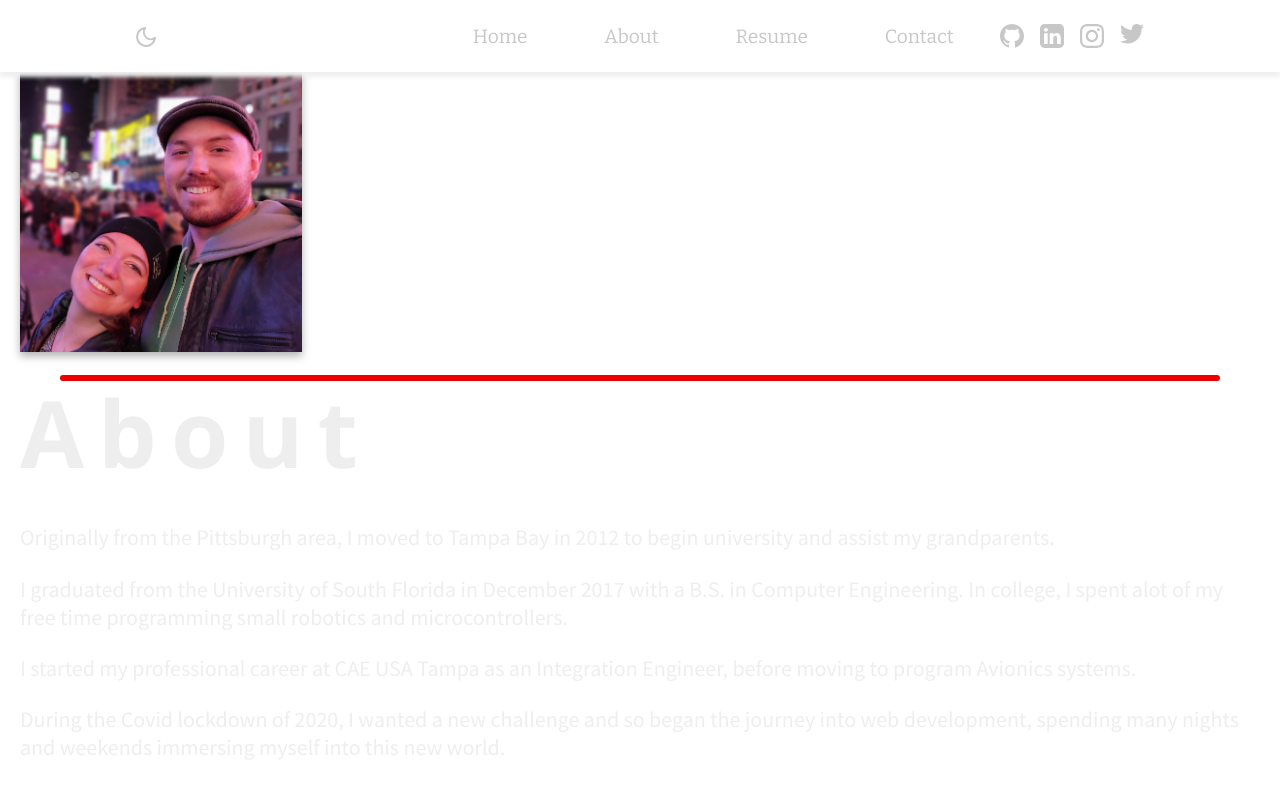
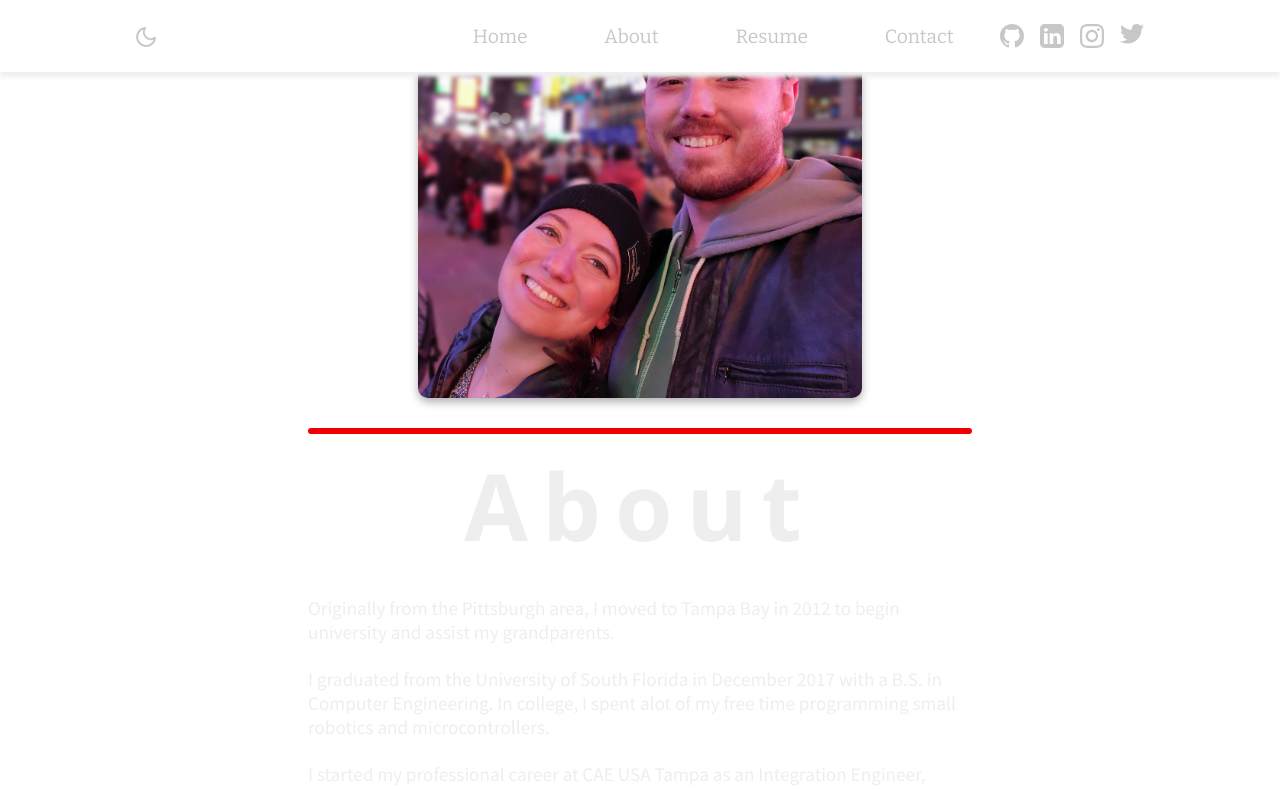
Before and after one commit to TSimmz/tsimmz.github.io, a React (Create React App) app: page /about in a window 1280 px wide. Shown: the top 789 px of the page. Built offline with nearby package versions, Linux system fonts and the light colour scheme; the HTML template or start-up script is replaced by a standard one.

Commit message:
Switched back to flex box for sizing purposes

```diff
--- a/src/components/landing/About/About.jsx
+++ b/src/components/landing/About/About.jsx
@@ -1,6 +1,12 @@
 import React, { useContext } from 'react';
 import { ThemeContext } from 'providers/ThemeProvider';
-import { Wrapper, AboutWrapper, Details, ImageWrapper } from './styles';
+import {
+  Wrapper,
+  AboutWrapper,
+  Details,
+  ImageWrapper,
+  AboutDivider,
+} from './styles';
 import { Divider, PageTitle } from 'components/common';
 import about from './about.json';
 import nyc from 'assets/images/nyc.jpg';
@@ -19,11 +25,11 @@ export const About = ({ timeout }) => {
           <ImageWrapper theme={theme}>
             <img src={nyc} alt='times square' />
           </ImageWrapper>
-          <Divider vertical theme={theme} />
+          <Divider as={AboutDivider} vertical theme={theme} />
           <Details>
             <PageTitle className='margin-bottom'>About</PageTitle>
             {about.details.map((paragraph) => (
-              <p>{paragraph}</p>
+              <p key={paragraph.slice(0, 10)}>{paragraph}</p>
             ))}
           </Details>
         </AboutWrapper>
@@ -31,7 +37,3 @@ export const About = ({ timeout }) => {
     </Fade>
   );
 };
-
-// <CarouselWrapper>
-//             <Carousel />
-//           </CarouselWrapper>
--- a/src/components/landing/About/styles.js
+++ b/src/components/landing/About/styles.js
@@ -4,44 +4,49 @@ import { lightTheme, darkTheme } from 'providers/ThemeProvider';
 // Add background-images to this
 export const Wrapper = styled.div`
   width: 100%;
-  height: 90vh;
+  height: 85vh;
   margin: 92px 0px;
   display: flex;
   align-items: center;
+`;
+
+export const AboutWrapper = styled.section`
+  max-width: 55vw;
+  height: 55vh;
+  margin: 0 auto;
+  padding: 0 20px;
+
+  display: flex;
+  flex-direction: row;
+  justify-content: center;
+  align-items: center;
 
   @media (max-width: 1310px) {
-    height: 80vh;
-    margin: 122px 0px;
+    flex-direction: column;
+    justify-items: center;
   }
 `;
 
-export const AboutWrapper = styled.section`
-  max-width: 1280px;
-  margin: 0 auto;
-  padding: 0 20px;
-  display: grid;
-  grid-template-areas: 'image divide text';
-  align-items: center;
-
+export const AboutDivider = styled.div`
   @media (max-width: 1310px) {
-    grid-template-areas:
-      'image'
-      'divide'
-      'text';
-    justify-content: center;
-
-    align-items: center;
+    height: 0;
+    width: 100%;
+    margin: 20px 0;
   }
 `;
 
 export const Details = styled.div`
-  grid-area: 'text';
+  flex-shrink: 10;
+  flex-grow: 1;
   display: flex;
   flex-direction: column;
 
+  @media (max-width: 1310px) {
+    align-items: center;
+  }
+
   p {
-    font-size: 22px;
-    font-weight: normal;
+    font-size: 1.2rem;
     color: ${({ theme }) =>
       theme === 'light' ? lightTheme.darkColor : darkTheme.darkColor};
     transition: 500ms;
@@ -49,13 +54,22 @@ export const Details = styled.div`
 `;
 
 export const ImageWrapper = styled.div`
-  grid-area: 'image';
-  width: 22vw;
+  display: flex;
+  flex-basis: 500px;
+  flex-shrink: 0;
+  padding: 10px;
+
+  @media (max-width: 1310px) {
+    width: 70%;
+  }
 
   img {
     display: block;
     max-width: 100%;
-    object-fit: cover;
+    object-fit: contain;
+    border-radius: 10px;
+    margin: 0;
+    align-self: center;
 
     ${({ theme }) =>
       theme === 'light' ? 'filter: drop-shadow(0px 4px 4px #afafaf);' : ''}
--- a/src/components/landing/Contact/ContactForm/ContactForm.jsx
+++ b/src/components/landing/Contact/ContactForm/ContactForm.jsx
@@ -4,10 +4,9 @@ import * as Yup from 'yup';
 import Recaptcha from 'react-google-recaptcha';
 import { legalName } from 'data/config';
 import { Button } from 'components/common';
-import { Error, InputField, Input, Submit, EmailJS } from './styles';
+import { Error, InputField, Input, Submit } from './styles';
 import { ThemeContext } from 'providers/ThemeProvider';
 import * as emailjs from 'emailjs-com';
-import emailjsLogo from 'assets/logos/emailjs.png';
 
 const ContactForm = () => {
   const { theme } = useContext(ThemeContext);
--- a/src/components/landing/Home/styles.js
+++ b/src/components/landing/Home/styles.js
@@ -11,9 +11,10 @@ export const Wrapper = styled.div`
 `;
 
 export const HeroWrapper = styled.section`
-  max-width: 50vw;
+  max-width: 55vw;
   margin: 0 auto;
   padding: 0 20px;
+
   display: flex;
   flex-direction: column;
 
```
